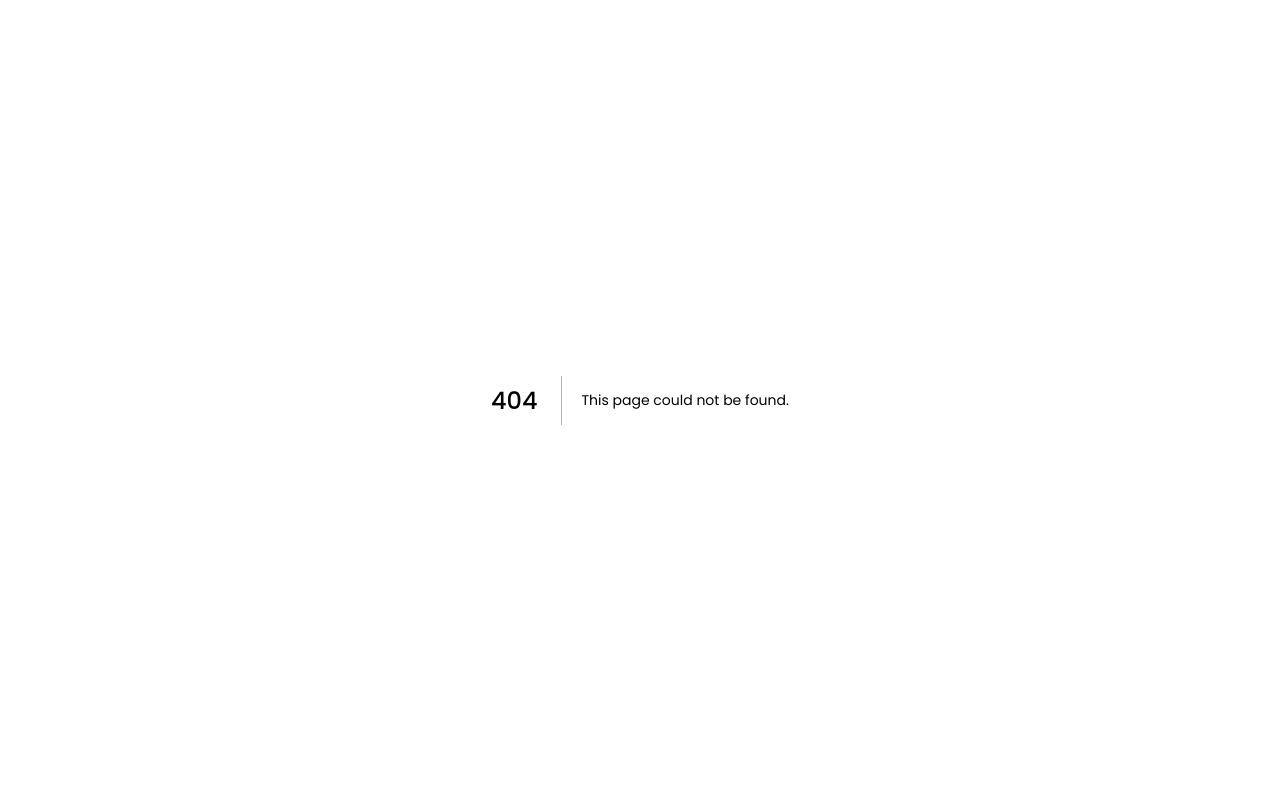
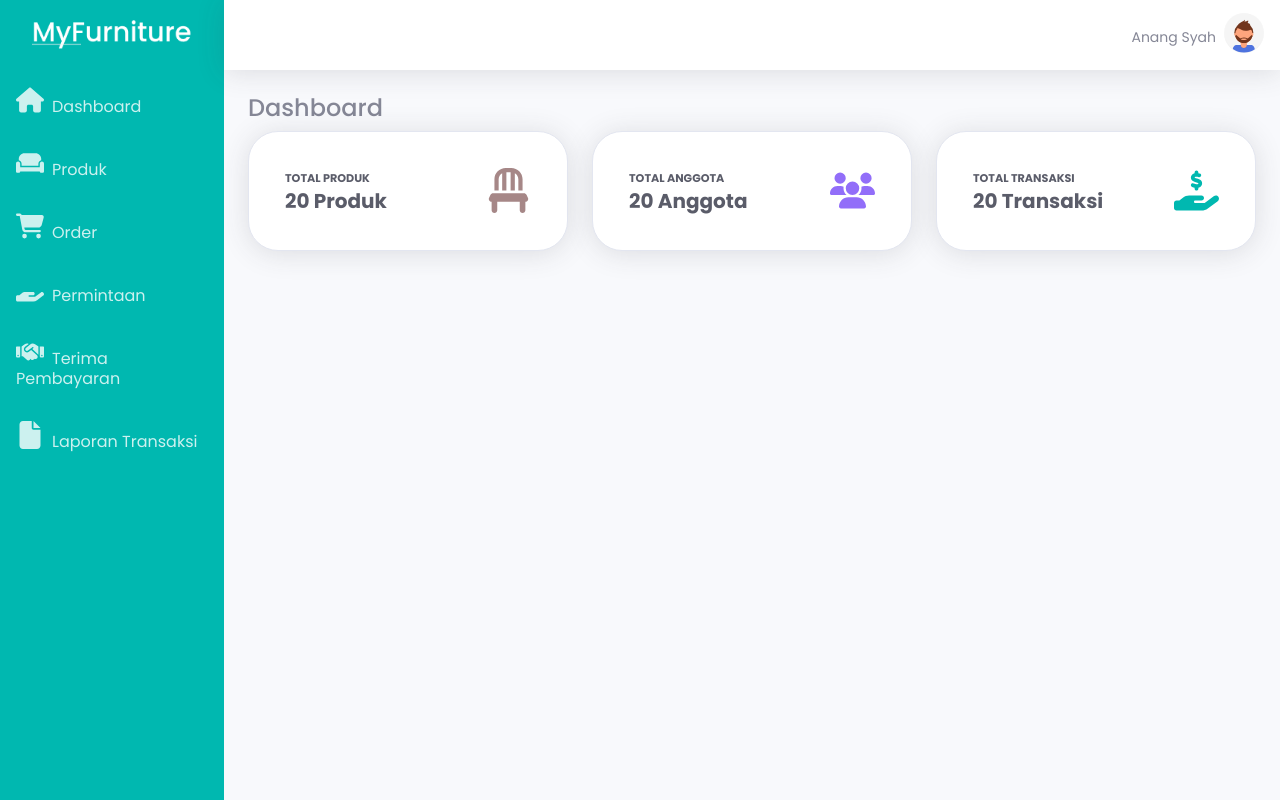
Before and after one commit to Anang20/myFurniiture-Frontend, a Next.js app: page /dashboard/terima_pembayaran in a window 1280 px wide. Before the commit this address had no page. Built offline with nearby package versions, Linux system fonts and the light colour scheme.

Commit message:
FIX: menambahkan router dinamis

```diff
--- /dev/null
+++ b/pages/dashboard/[id].js
@@ -0,0 +1,13 @@
+import { useRouter } from "next/router";
+import Dashboard from ".";
+
+const GetIdUser = () => {
+    const router = useRouter();
+    const { id } = router.query
+    return (
+        <>
+        <Dashboard/>
+        </>
+    )
+}
+export default GetIdUser;
```
